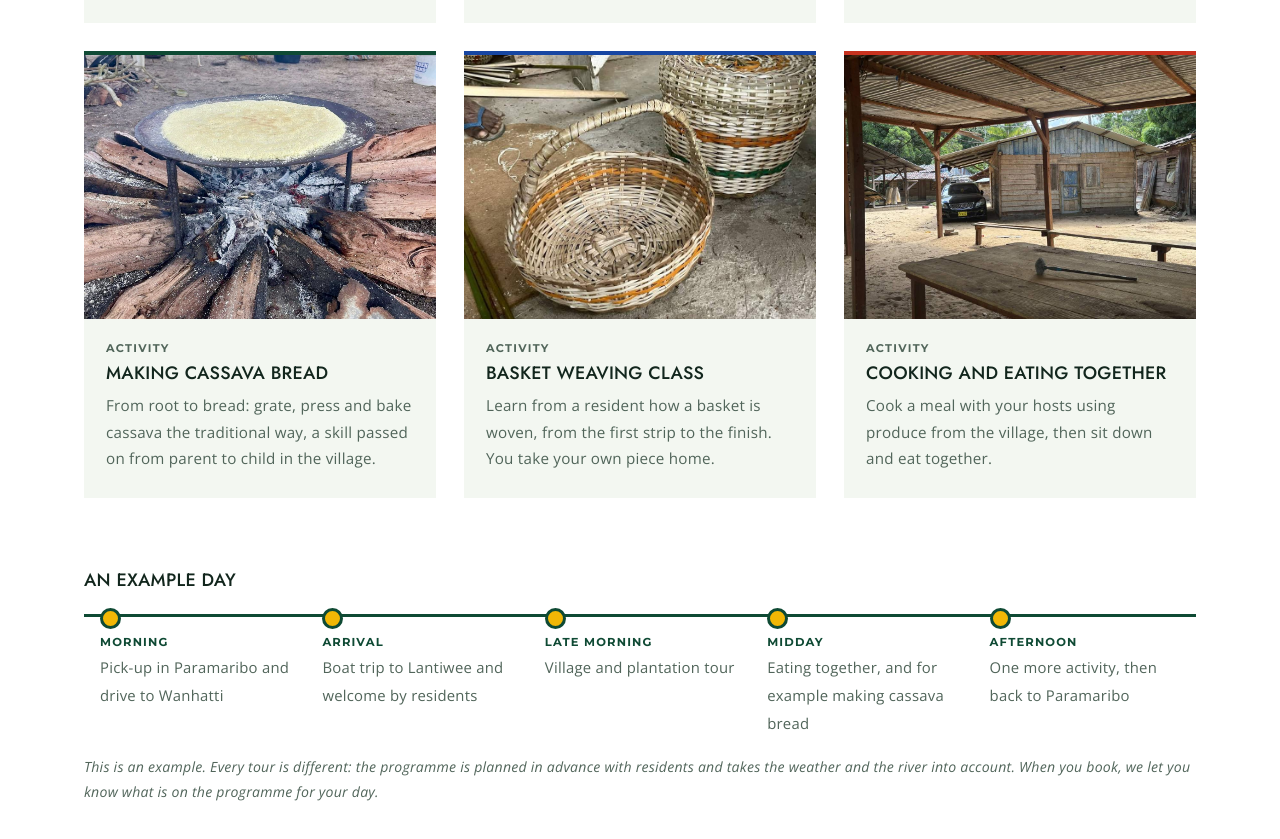
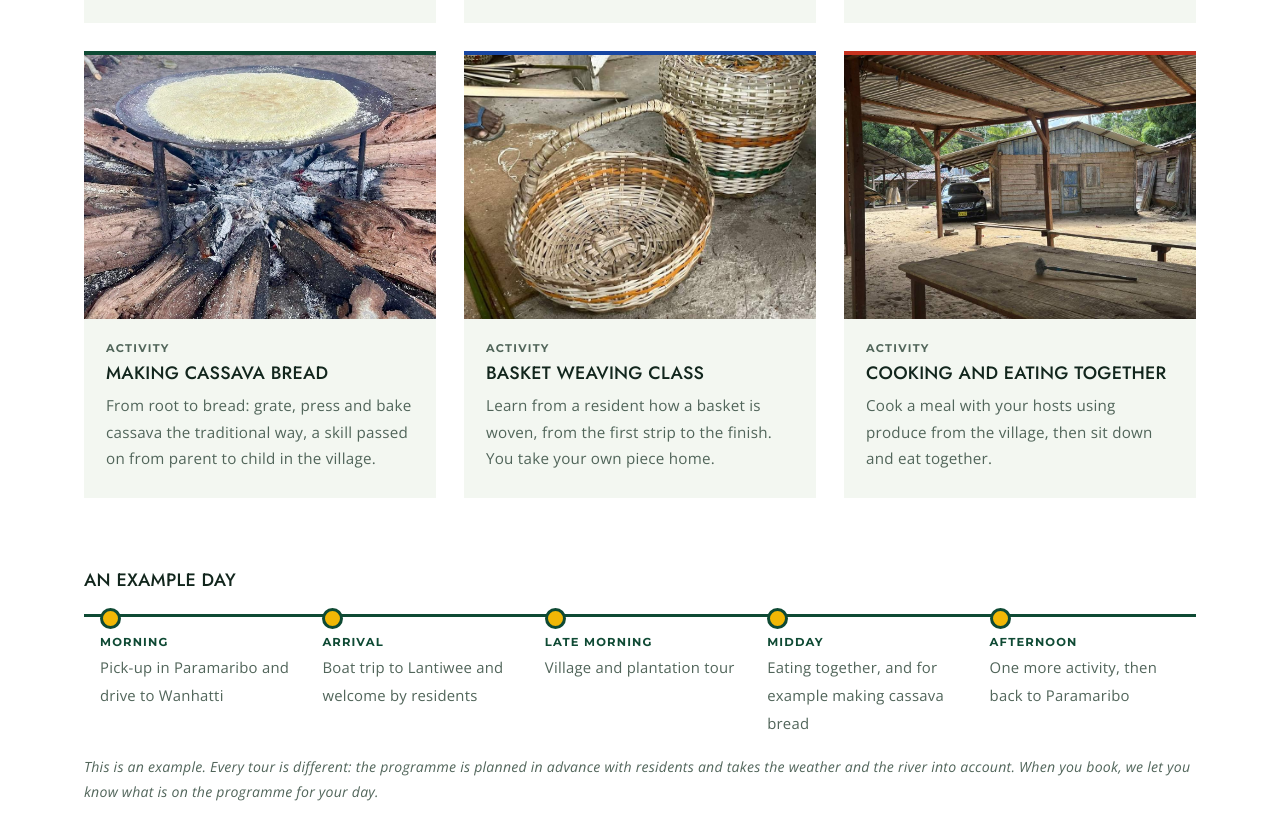
Before and after one commit to lantiweecottica-afk/lantiwee-site, a plain HTML site: page index.html in a window 1280 px wide. Shown: the part 3916-4755 px from the top of the page. Drawn offline with nearby package versions, Linux system fonts and the light colour scheme.

Commit message:
Cassavefoto: strak op pan en hout, nieuwe bestandsnaam tegen cache
Co-Authored-By: Claude Opus 5.5 <noreply@anthropic.com>
Claude-Session: https://claude.ai/code/session_01Ghp3mEVa6VNivHrbYzWYU2

```diff
--- a/index.html
+++ b/index.html
@@ -383,7 +383,7 @@ footer a{color:#c9d8ce;text-decoration:none} footer a:hover{color:#fff}
         <div class="txt"><span class="num" data-i18n="n3">Activiteit</span><h3 data-i18n="a3h">Vissen</h3><p data-i18n="a3p">Vis mee zoals de bewoners dat al generaties doen: vanaf de oever of vanuit de boot, met de kennis van mensen die deze rivier door en door kennen.</p></div>
       </article>
       <article class="act">
-        <div class="ph"><img src="images/IMG_8047.jpg" alt="Cassavebrood bakt op een ijzeren plaat boven het vuur" data-i18n-alt="altCas" loading="lazy"></div>
+        <div class="ph"><img src="images/IMG_8047_hout.jpg" alt="Cassavebrood bakt op een ijzeren plaat boven het vuur" data-i18n-alt="altCas" loading="lazy"></div>
         <div class="txt"><span class="num" data-i18n="n4">Activiteit</span><h3 data-i18n="a4h">Cassavebrood maken</h3><p data-i18n="a4p">Van knol tot brood: je raspt, perst en bakt cassave op de traditionele manier. Een vaardigheid die in het dorp van ouder op kind wordt doorgegeven.</p></div>
       </article>
       <article class="act">
```
Also changed, not shown: images/IMG_8047.jpg (deleted), images/IMG_8047_hout.jpg (added).
